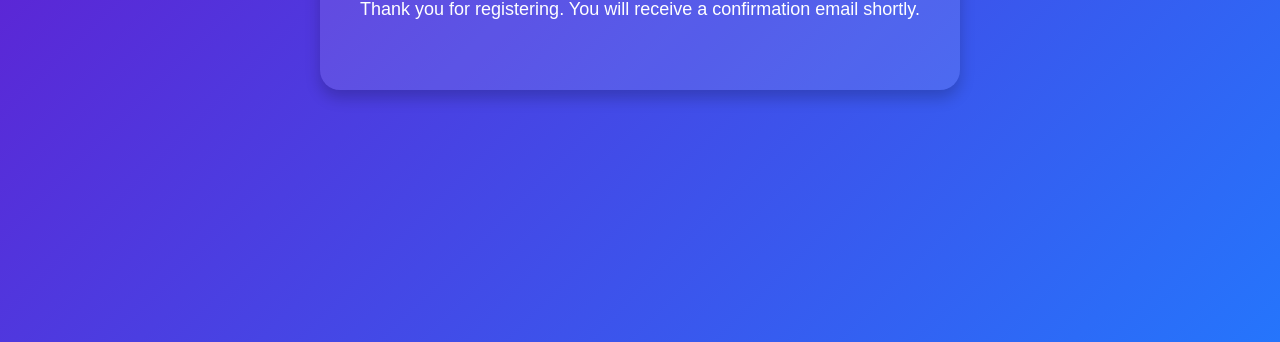
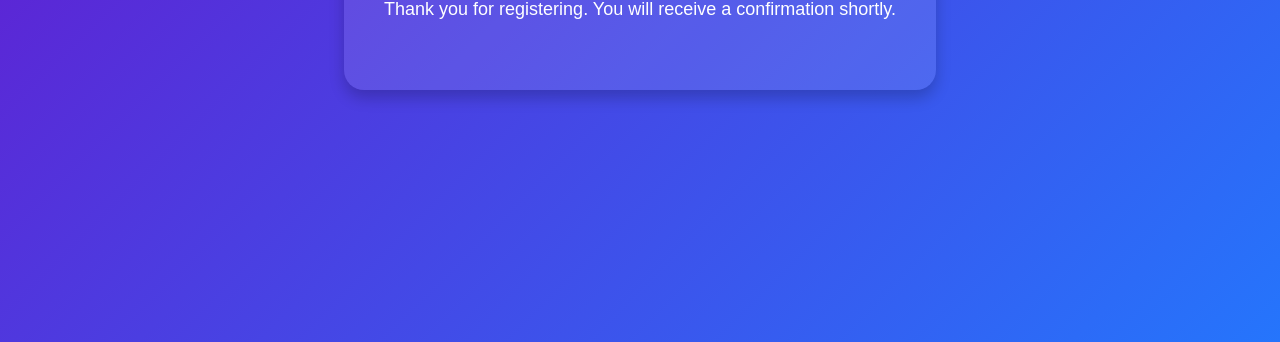
Before and after one commit to hk-1205/backend, a plain HTML site: page success.html in a window 1280 px wide. Shown: the part 458-800 px from the top of the page. Drawn offline with Linux system fonts and the light colour scheme.

Commit message:
Update registration.html

```diff
--- a/success.html
+++ b/success.html
@@ -88,7 +88,7 @@
     <div class="success-container">
         <div class="success-icon">&#10003;</div>
         <h1>Registration Successful!</h1>
-        <p>Thank you for registering. You will receive a confirmation email shortly.</p>
+        <p>Thank you for registering. You will receive a confirmation shortly.</p>
     </div>
 </body>
 </html>
```
